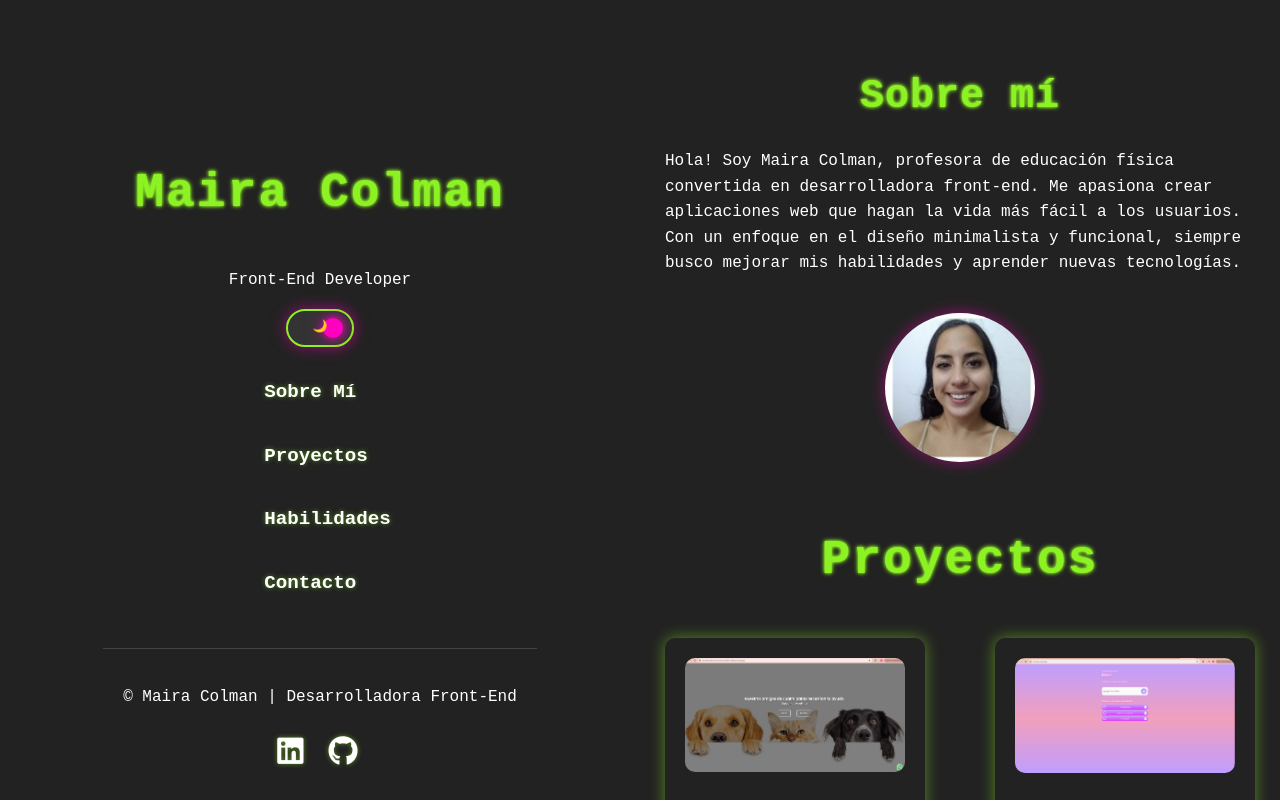
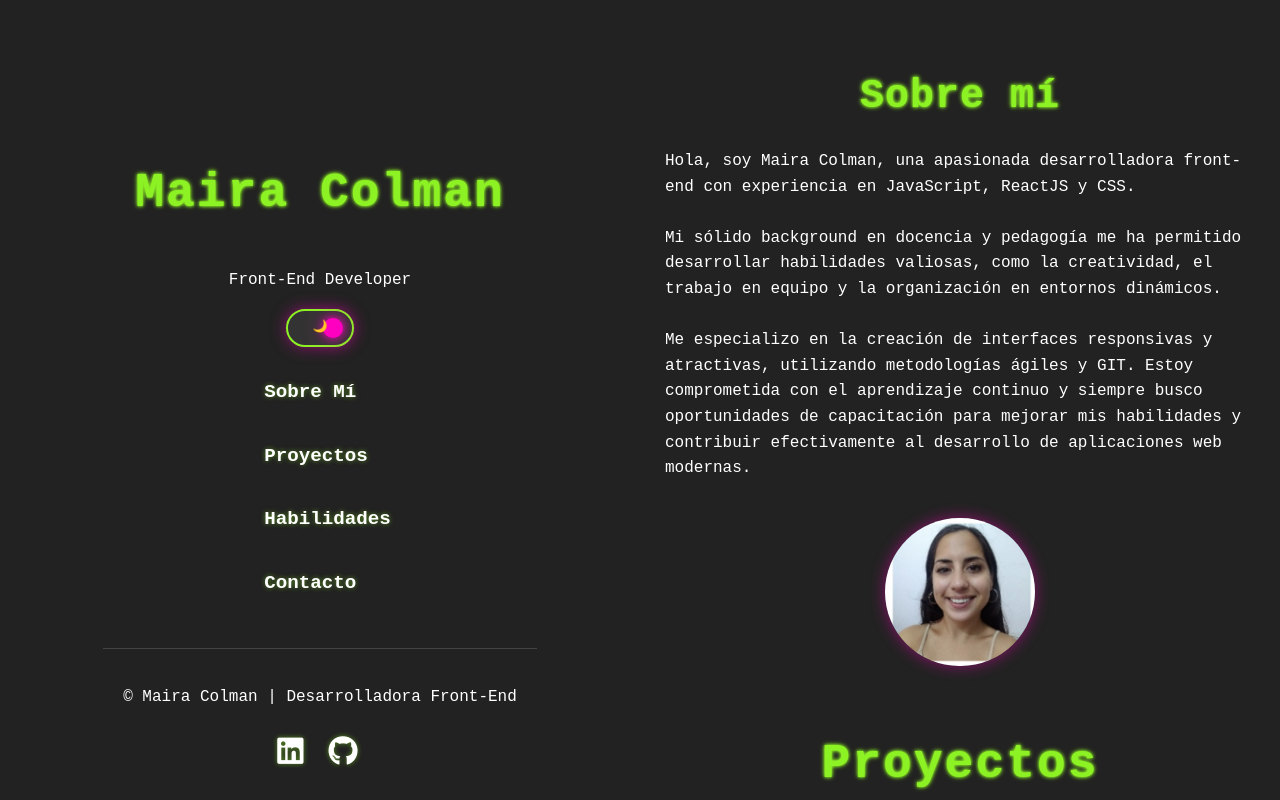
Before and after one commit to Mairacol/my-portfolio, a React (Create React App) app: page / in a window 1280 px wide. Built offline with nearby package versions, Linux system fonts and the light colour scheme.

Commit message:
sobre mi

```diff
--- a/src/components/About/About.js
+++ b/src/components/About/About.js
@@ -10,10 +10,13 @@ function About({ isDarkMode }) {
                 <div className="about-text">
                     <h2>Sobre mí</h2>
                     <p>
-                        Hola! Soy Maira Colman, profesora de educación física convertida en desarrolladora front-end.
-                        Me apasiona crear aplicaciones web que hagan la vida más fácil a los usuarios.
-                        Con un enfoque en el diseño minimalista y funcional, siempre busco mejorar mis habilidades y aprender nuevas tecnologías.
-                    </p>
+                    Hola, soy Maira Colman, una apasionada desarrolladora front-end con experiencia en JavaScript, ReactJS y CSS.
+                    <br></br>
+                    <br></br>
+                     Mi sólido background en docencia y pedagogía me ha permitido desarrollar habilidades valiosas, como la creatividad, el trabajo en equipo y la organización en entornos dinámicos.
+                     <br></br>
+                     <br></br>
+                     Me especializo en la creación de interfaces responsivas y atractivas, utilizando metodologías ágiles y GIT. Estoy comprometida con el aprendizaje continuo y siempre busco oportunidades de capacitación para mejorar mis habilidades y contribuir efectivamente al desarrollo de aplicaciones web modernas.                    </p>
                 </div>
                 <img src={myImage} alt="Sobre mí" className="about-image" />
             </div>
```
